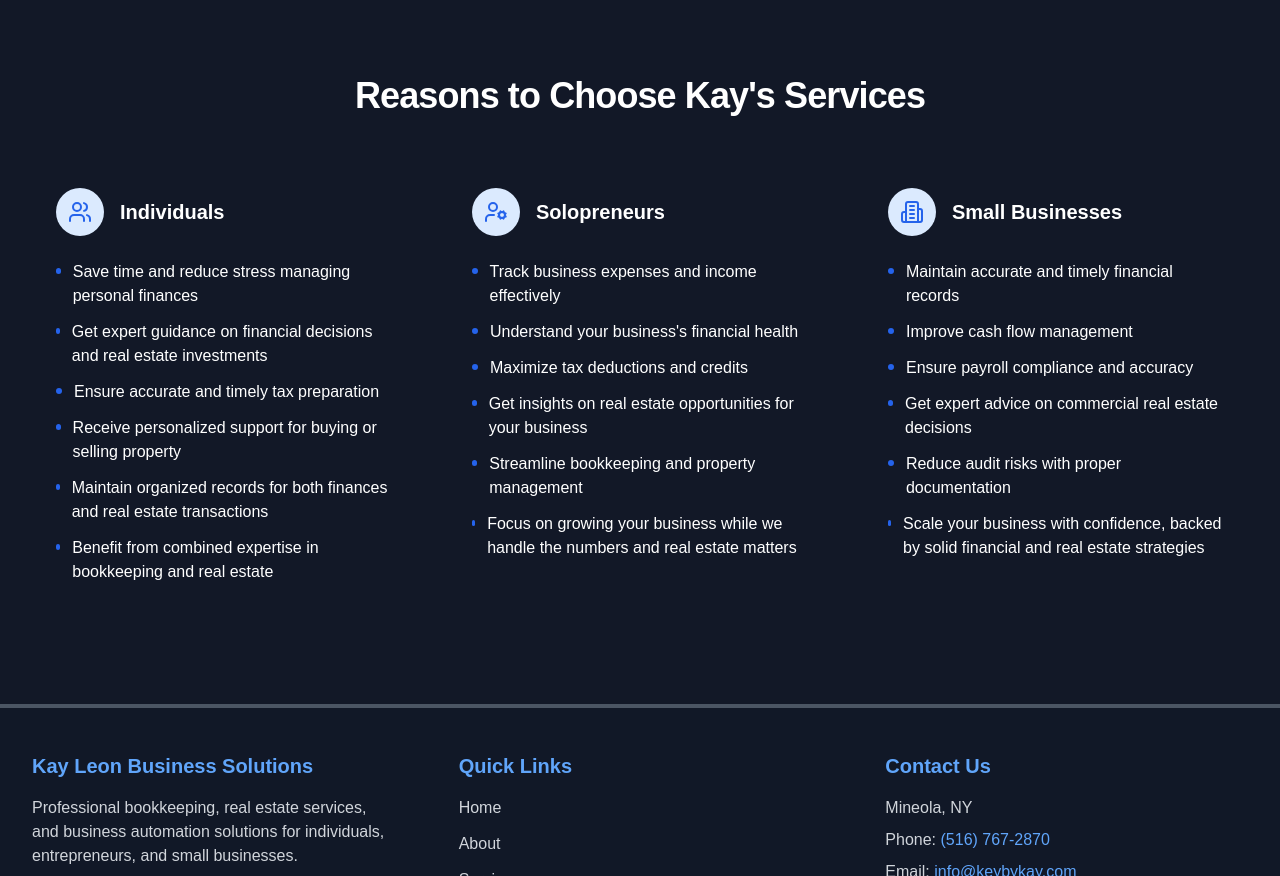
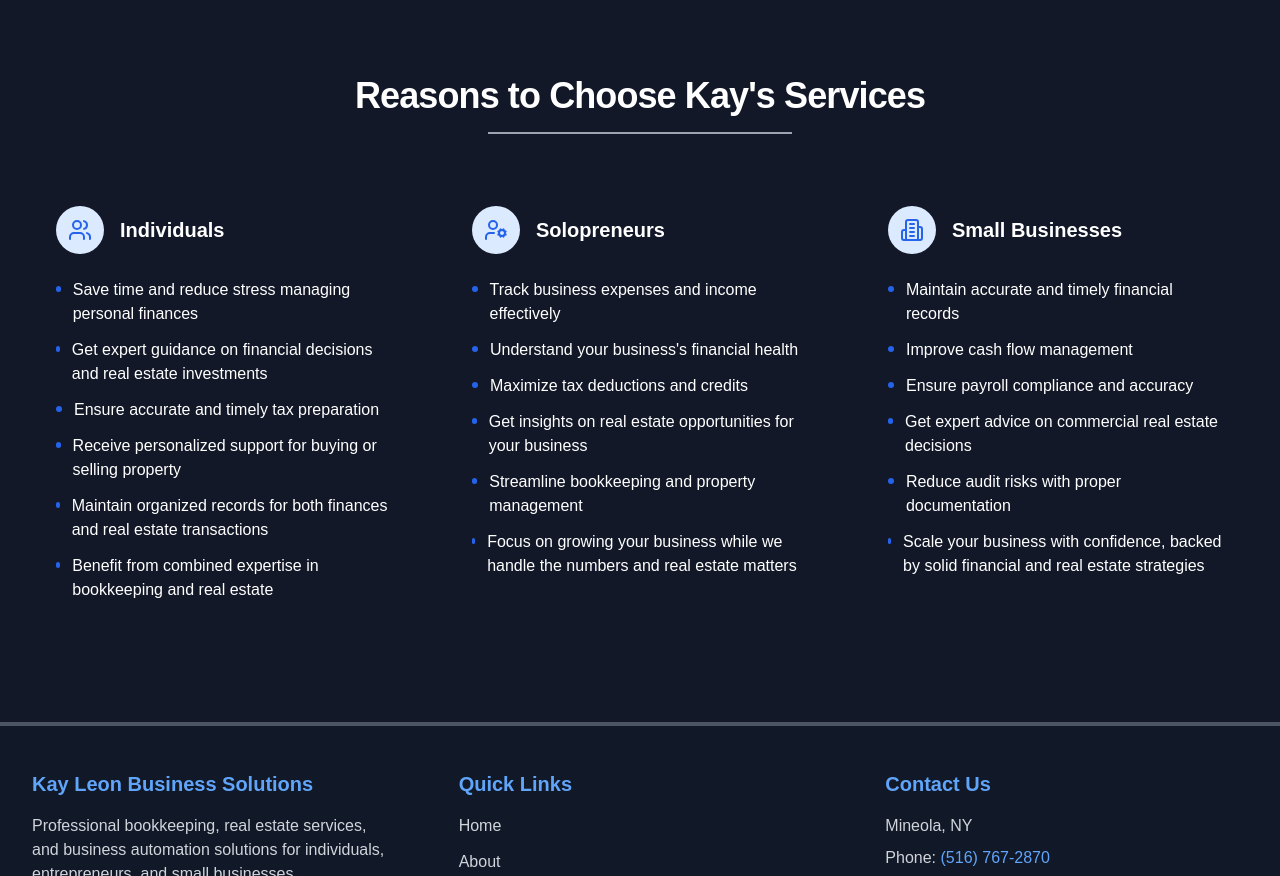
Before and after one commit to xavleon/KayConsultingSite, a Next.js app: page /about in a window 1280 px wide. Shown: the part 1940-2816 px from the top of the page. Built offline with nearby package versions, Linux system fonts and the light colour scheme.

Commit message:
content updated homepage-about-services

```diff
--- a/src/components/about/services.js
+++ b/src/components/about/services.js
@@ -139,9 +139,10 @@ export function Services() {
 
         {/* Reasons to Choose Kay Section */}
         <div className="max-w-7xl mx-auto">
-          <h2 className="text-3xl font-bold tracking-tight text-white sm:text-4xl mb-12 text-center">
+          <h2 className="text-3xl font-bold tracking-tight text-white sm:text-4xl mb-4 text-center">
             Reasons to Choose Kay's Services
           </h2>
+          <div className="w-1/4 h-0.5 bg-gray-400 mx-auto mb-12"></div>
           <div className="grid md:grid-cols-3 gap-8">
             {clientTypes.map((type) => (
               <Card
```
